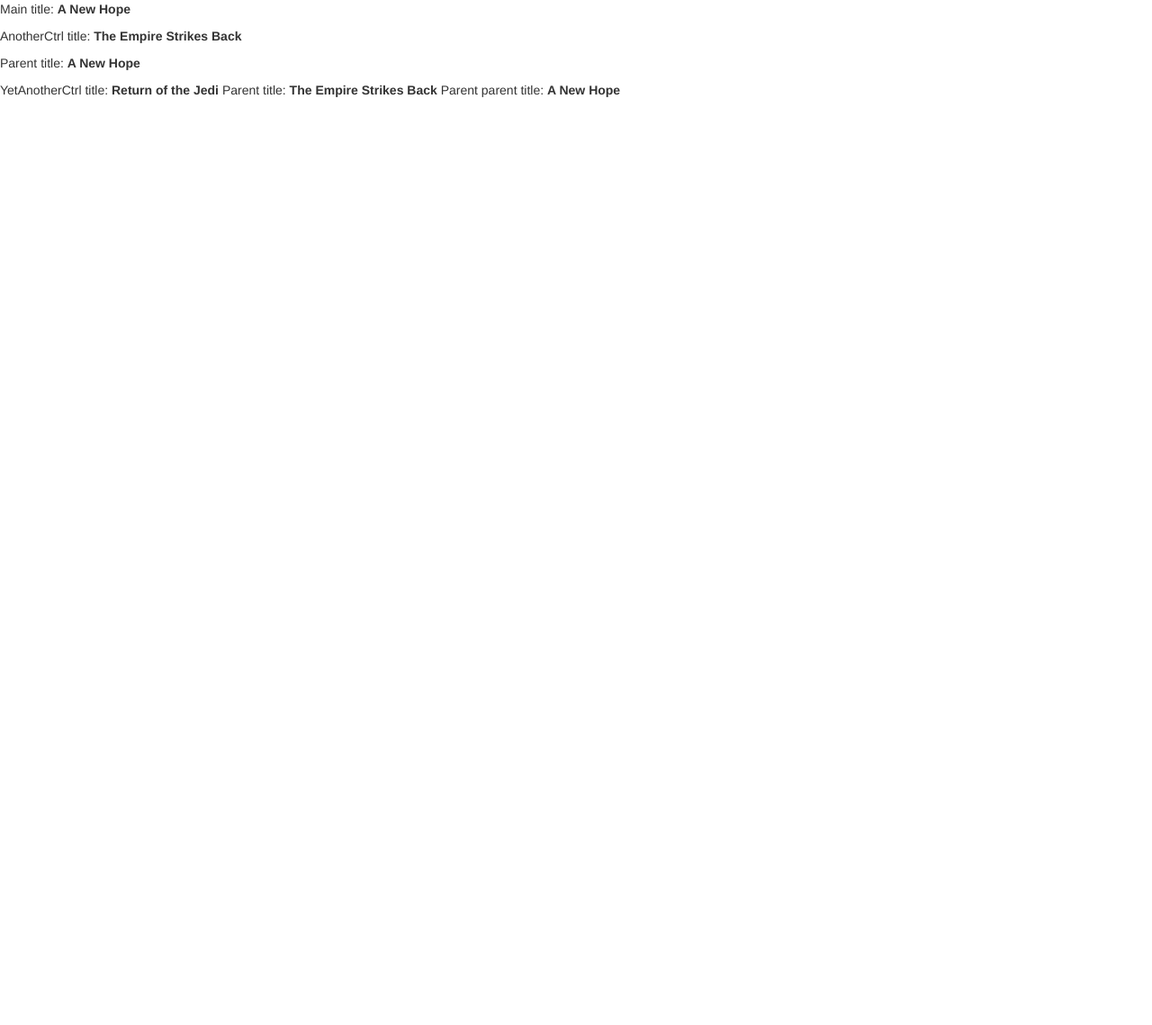
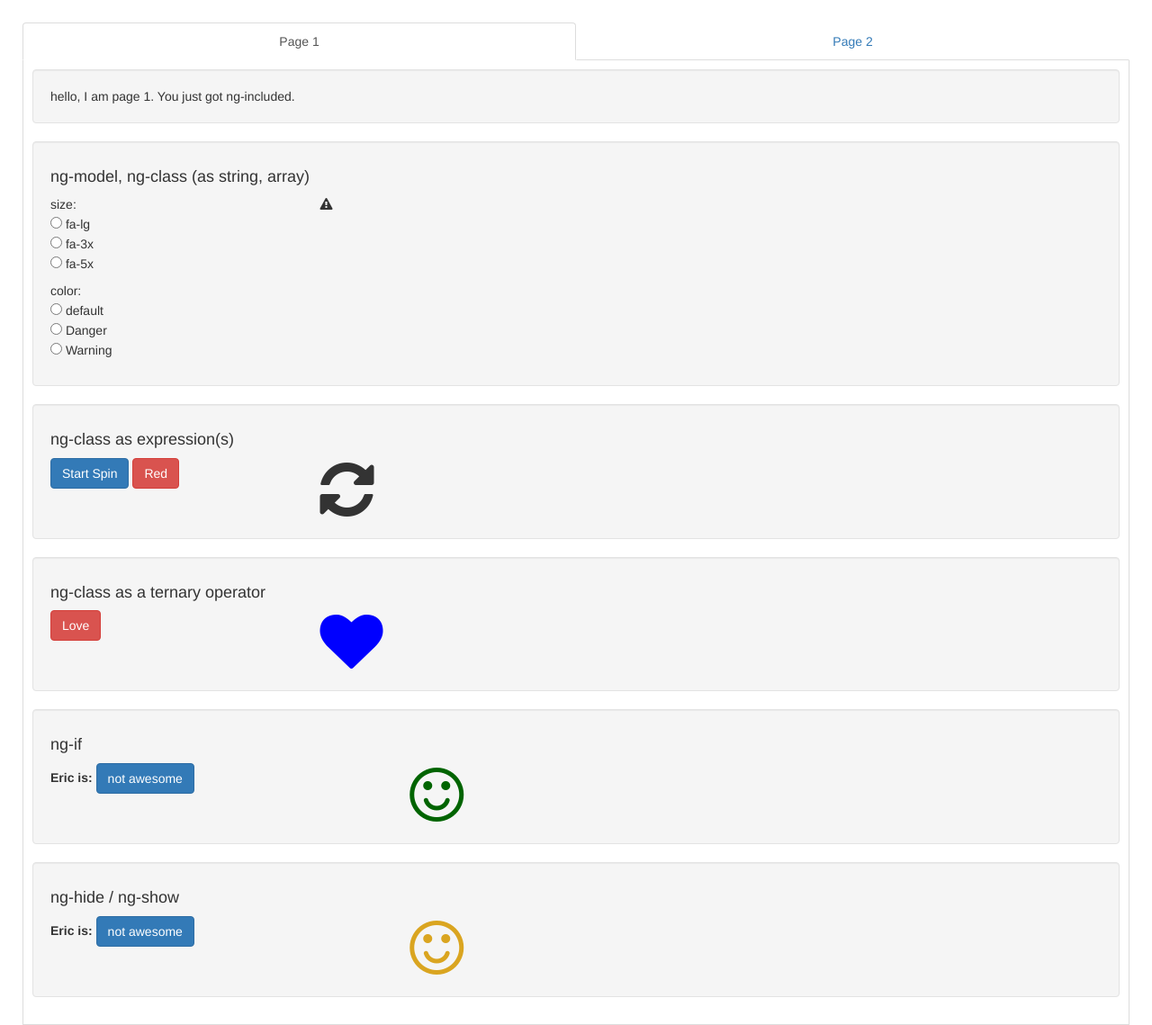
Before and after one commit to edamon/angularFundamentals, a plain HTML site: page index.html in a window 1280 px wide. Shown: the whole page at 90% size. Before the commit the page ends 800 px from the top, so only its background shows below. Drawn offline with nearby package versions, Linux system fonts and the light colour scheme; some packages are replaced by stand-ins of ours.

Commit message:
built in dirictives demos

```diff
--- a/app.js
+++ b/app.js
@@ -1,5 +1,5 @@
 'use strict';
-var app = angular.module('ngApp', ['childModule']);  //declaring a module (includes [])
+var app = angular.module('ngApp', ['childModule', 'ngAnimate']);  //declaring a module (includes [])
 app.config(function(){
         console.log('parent config 1');
     });
@@ -20,24 +20,36 @@
 
 (function (mod) {
     mod.controller('MainCtrl', MainController);
-    mod.controller('AnotherCtrl', AnotherCtrl);
-    mod.controller('YetAnotherCtrl', YetAnotherCtrl);
+    mod.controller('Page2Ctrl', Page2Ctrl);
 
     function MainController() {
         var main = this;
         main.title = 'A New Hope';
+        main.activeTab = 1;
+
+        main.activateTab = function (num) {
+            main.activeTab = num;
+        }
     }
 
-    function AnotherCtrl() {
-        var an = this;
-        an.title = 'The Empire Strikes Back';
+    function Page2Ctrl(){
+        var self = this;
+        self.title = 'try adding duplicates, then check console error';
+        self.people = [
+            {
+                first : 'Eric',
+                last: 'Damon'
+            },
+            {
+                first : 'Brad',
+                last: 'Zepecki'
+            }
+        ];
+
+        self.addPerson = function (person) {
+            self.people.push(person);
+        }
     }
-
-    function YetAnotherCtrl() {
-        var yet = this;
-        yet.title = 'Return of the Jedi';
-    }
-
 })(angular.module('ngApp'));
 
 ////////////////////////////////////////////
--- a/index.html
+++ b/index.html
@@ -1,26 +1,34 @@
 <!DOCTYPE html>
 <html>
+
 <head>
     <link href="//maxcdn.bootstrapcdn.com/bootstrap/3.3.7/css/bootstrap.min.css" rel="stylesheet" type="text/css" />
+    <link rel="stylesheet" href="https://cdnjs.cloudflare.com/ajax/libs/font-awesome/4.6.3/css/font-awesome.css" />
     <link rel="stylesheet" href="style.css" />
 </head>
-    <body ng-app="ngApp">
 
+<body ng-app="ngApp" ng-cloak="">
 
-        <section ng-controller="MainCtrl as main">
-            <p>Main title: <strong>{{ main.title }}</strong></p>
-            <div ng-controller="AnotherCtrl as another">
-                <p>AnotherCtrl title: <strong>{{ another.title }}</strong></p>
-                <p>Parent title: <strong>{{ main.title }}</strong></p>
-                <div ng-controller="YetAnotherCtrl as yet">
-                    YetAnotherCtrl title: <strong>{{ yet.title }}</strong>
-                    Parent title: <strong>{{ another.title }}</strong>
-                    Parent parent title: <strong>{{ main.title }}</strong>
-                </div>
+    <div ng-controller="MainCtrl as main">
+        <nav>
+            <ul class="nav nav-tabs nav-justified">
+                <li ng-class="{'active': main.activeTab == 1}"><a href="#" ng-click="main.activateTab(1)">Page 1</a></li>
+                <li ng-class="{'active': main.activeTab == 2}"><a href="#" ng-click="main.activateTab(2)">Page 2</a></li>
+            </ul>
+        </nav>
+        <div ng-switch on="main.activeTab">
+            <div ng-switch-when="1">
+                <div ng-include="'page1.html'"></div>
             </div>
-        </section>
+            <div ng-switch-when="2">
+                <div ng-include="'page2.html'"></div>
+            </div>
+        </div>
+    </div>
 
-        <script src="https://code.angularjs.org/1.5.3/angular.js"></script>
-        <script src="app.js"></script>
-    </body>
+    <script src="//ajax.googleapis.com/ajax/libs/angularjs/1.5.8/angular.min.js"></script>
+    <script src="//ajax.googleapis.com/ajax/libs/angularjs/1.5.8/angular-animate.js"></script>
+    <script src="app.js "></script>
+</body>
+
 </html>
--- /dev/null
+++ b/page1.html
@@ -0,0 +1,114 @@
+<section class="tab-container">
+    <div class="well">
+        hello, I am page 1.  You just got ng-included.
+    </div>
+    <div class="well">
+        <h4>ng-model, ng-class (as string, array)</h4>
+        <div class="row">
+            <div class="col-sm-3" ng-model="color">
+                <p />size:
+                <br />
+                <input type="radio" ng-model="size" value="fa-lg"> fa-lg
+                <br/>
+                <input type="radio" ng-model="size" value="fa-3x"> fa-3x
+                <br/>
+                <input type="radio" ng-model="size" value="fa-5x"> fa-5x
+                <br/>
+
+                <p />color:
+                <br />
+                <input type="radio" ng-model="color" value=""> default
+                <br/>
+                <input type="radio" ng-model="color" value="red"> Danger
+                <br/>
+                <input type="radio" ng-model="color" value="warning"> Warning
+                <br/>
+            </div>
+            <div class="col-sm-9" ng-class="color">     <!--as a string-->
+
+                <!-- as an array-->
+                <i class="fa fa-exclamation-triangle" ng-class="[size, color]"></i> {{size}} {{color}}
+            </div>
+        </div>
+    </div>
+    <div class="well">
+        <h4>ng-class as expression(s)</h4>
+
+        <div class="row">
+            <div class="col-sm-3">
+                <input type="button" class="btn btn-primary"
+                    ng-model="spin"
+                    ng-click="spin = !spin" value="{{spin ? 'Stop' : 'Start'}} Spin" />
+                <input type="button" class="btn btn-danger"
+                    ng-model="makeRed"
+                    ng-click="makeRed = !makeRed" value="{{makeRed ? 'Not Red' : 'Red'}}"
+                    ng-class="makeRed ? 'btn-default' : 'btn-danger'" />
+            </div>
+            <div class="col-sm-9">
+                <i class="fa fa-refresh fa-5x" ng-class="{ 'fa-spin': spin, red: makeRed }"></i>
+            </div>
+        </div>
+    </div>
+    <div class="well">
+        <h4>ng-class as a ternary operator</h4>
+
+        <div class="row">
+            <div class="col-sm-3">
+                <input type="button" class="btn"
+                    ng-model="love"
+                    ng-click="love = !love" value="{{love ? 'hate =(' : 'Love'}}"
+                    ng-class="love ? 'btn-primary' : 'btn-danger'" />
+            </div>
+            <div class="col-sm-9">
+                <i class="fa fa-heart fa-5x red" ng-class="love ? 'bubble' : 'blue'"></i>
+            </div>
+        </div>
+    </div>
+    <div class="well">
+        <h4>ng-if</h4>
+        <div class="row">
+            <div class="col-sm-4">
+               <label>Eric is:
+
+                <input type="button" class="btn btn-primary"
+                    ng-model="awesome" ng-init="awesome=true"
+                    ng-click="awesome = !awesome" value="{{awesome ? 'not awesome' : 'AWESOME'}}" />
+                </label><br/>
+            </div>
+            <div class="col-sm-4" >
+               <span ng-if="awesome" class="animate-if">
+                   <i class="fa fa-smile-o fa-5x"></i>
+               </span>
+            </div>
+            <div class="col-sm-4" >
+               <span ng-if="!awesome" class="animate-if">
+                   <i class="fa fa-frown-o fa-5x"></i>
+               </span>
+            </div>
+        </div>
+    </div>
+
+    <div class="well">
+        <h4>ng-hide /  ng-show</h4>
+        <div class="row">
+            <div class="col-sm-4">
+               <label>Eric is:
+
+                <input type="button" class="btn btn-primary"
+                    ng-model="soawesome" ng-init="soawesome=true"
+                    ng-click="soawesome = !soawesome" value="{{soawesome ? 'not awesome' : 'AWESOME'}}" />
+                </label><br/>
+            </div>
+            <div class="col-sm-4" >
+               <span ng-show="soawesome" class="animate-show">
+                   <i class="fa fa-smile-o fa-5x"></i>
+               </span>
+            </div>
+            <div class="col-sm-4" >
+               <span ng-hide="soawesome" class="animate-show">
+                   <i class="fa fa-frown-o fa-5x"></i>
+               </span>
+            </div>
+        </div>
+    </div>
+</section>
--- a/style.css
+++ b/style.css
@@ -0,0 +1,76 @@
+body {
+    margin: 25px;
+}
+
+.tab-container {
+    border-left: 1px solid #ddd;
+    border-right: 1px solid #ddd;
+    border-bottom: 1px solid #ddd;
+    padding: 10px;
+}
+
+.red {
+    color: #c9302c;
+}
+
+.blue {
+    color: blue;
+}
+
+.warning {
+    color: #eea236;
+}
+
+.bubble {
+    animation: pulse 1s infinite;
+    -webkit-animation: pulse 1s infinite;
+}
+
+@keyframes pulse {
+    0%  { transform: scale(1); }
+    25% { transform: scale(2); }
+    75% { transform: scale(1); }
+}
+
+@-webkit-keyframes pulse {
+    0%  { -webkit-transform: scale(1); }
+    25% { -webkit-transform: scale(2); }
+    75% { -webkit-transform: scale(1); }
+}
+
+.animate-if {
+    color:darkgreen;
+}
+
+.animate-if.ng-enter, .animate-if.ng-leave {
+  transition:all cubic-bezier(0.250, 0.460, 0.450, 0.940) 0.5s;
+}
+
+.animate-if.ng-enter,
+.animate-if.ng-leave.ng-leave-active {
+  opacity:0;
+}
+
+.animate-if.ng-leave,
+.animate-if.ng-enter.ng-enter-active {
+  opacity:1;
+}
+
+.animate-show {
+    color:goldenrod;
+    opacity: 1;
+}
+
+.animate-show.ng-hide-add, .animate-show.ng-hide-remove {
+  transition: all linear 0.5s;
+}
+
+.animate-show.ng-hide {
+  line-height: 0;
+  opacity: 0;
+  padding: 0 10px;
+}
+
+li.odd {
+    background-color: #eee;
+}
```
Also changed, not shown: page2.html (added, +20 -0 lines).
